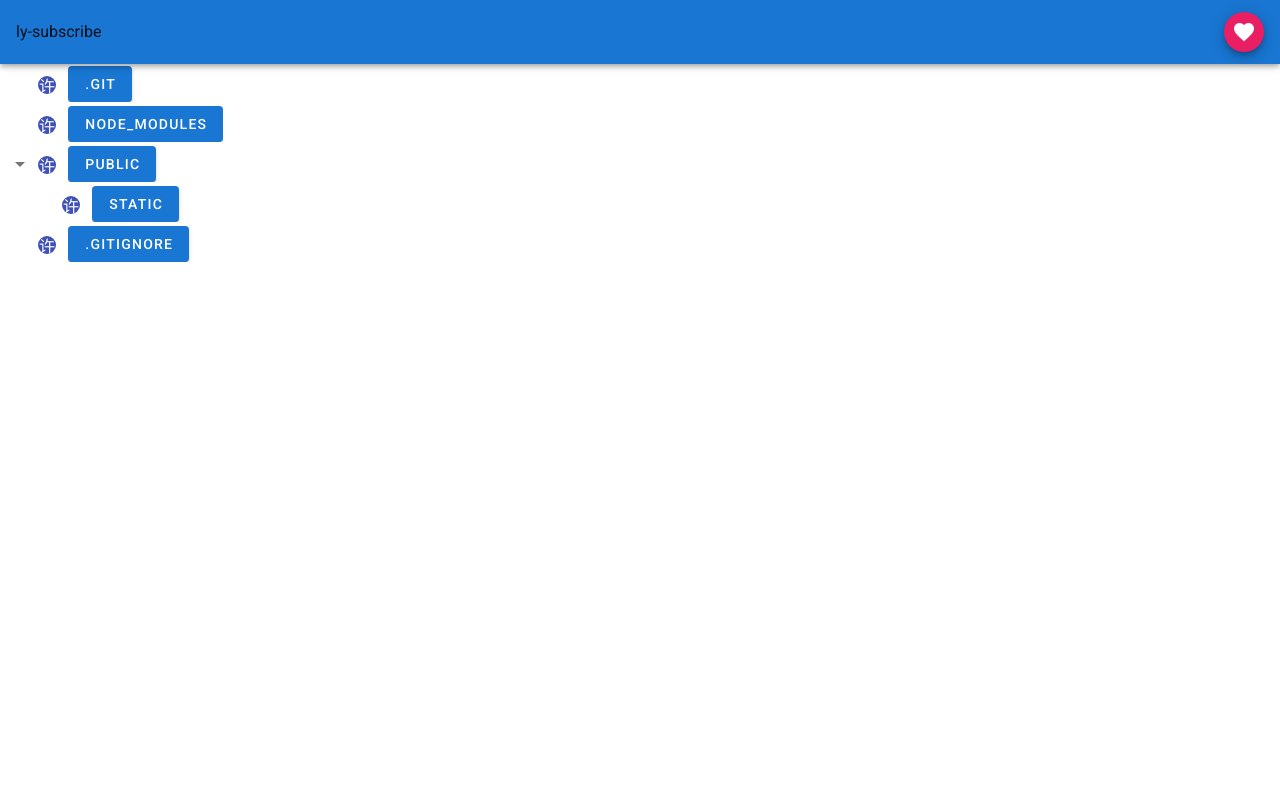
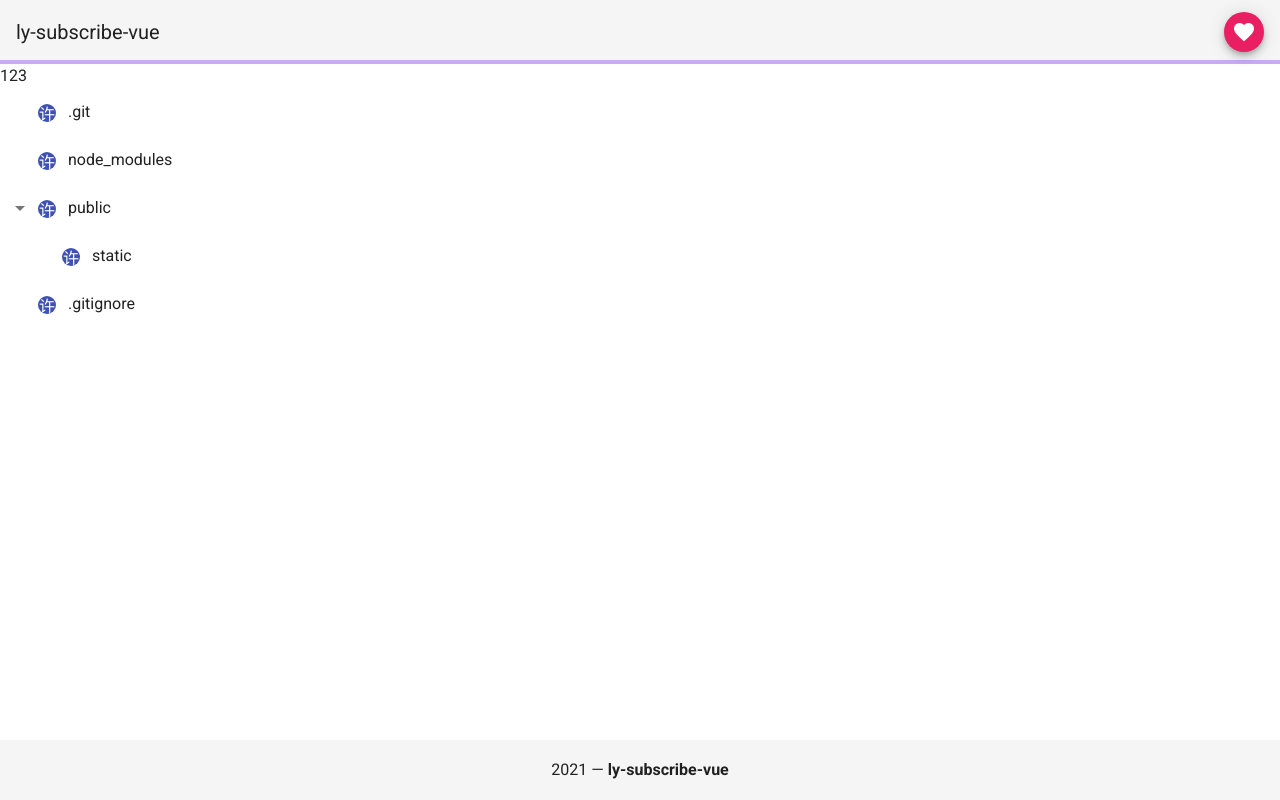
Before and after one commit to ly-chn/ly-subscribe-vue, a Vue app: page /#/home in a window 1280 px wide. Built offline with nearby package versions, Linux system fonts and the light colour scheme.

Commit message:
something

```diff
--- a/src/App.vue
+++ b/src/App.vue
@@ -1,77 +1,11 @@
 <template>
   <v-app>
-    <v-app-bar app color="primary">
-      <div class="d-flex align-center ">
-        ly-subscribe
-      </div>
-
-      <v-spacer></v-spacer>
-
-      <v-btn color="pink" fab small>
-        <v-icon color="white">
-          mdi-heart
-        </v-icon>
-      </v-btn>
-    </v-app-bar>
-
-    <v-main>
-      <v-treeview :items="items"
-                  activatable
-                  class='w-max overflow-auto scroll'
-                  color="primary"
-                  dense
-                  hoverable
-                  item-key="name"
-                  open-all
-                  open-on-click>
-        <template v-slot:prepend='{item}'>
-          <v-avatar color="indigo" size="18">
-            <span class="white--text">许</span>
-          </v-avatar>
-        </template>
-        <template v-slot:label="{item}">
-          <v-menu min-width='none' offset-y open-on-hover top>
-            <template v-slot:activator="{ on, attrs }">
-              <v-btn v-bind="attrs" v-on="on" color="primary" dark>
-                {{ item.name }}
-              </v-btn>
-            </template>
-            <div class="operational-button">
-              <v-icon @click.stop='onClick'>mdi-plus</v-icon>
-              <v-icon @click.stop='onClick'>mdi-plus</v-icon>
-              <v-icon @click.stop='onClick'>mdi-plus</v-icon>
-            </div>
-          </v-menu>
-        </template>
-      </v-treeview>
-    </v-main>
+    <router-view/>
   </v-app>
 </template>
 
 <script>
-
 export default {
-  name: 'App',
-
-  data   : () => ({
-    a    : true,
-    items: [{
-      name: '.git',
-    }, {
-      name: 'node_modules',
-    }, {
-      name    : 'public',
-      children: [{
-        name: 'static',
-      }],
-    }, {
-      name: '.gitignore',
-    },],
-  }),
-  methods: {
-    onClick() {
-      alert(1)
-    }
-  },
-};
+  name: 'App'
+}
 </script>
--- /dev/null
+++ b/src/components/task-tree.vue
@@ -0,0 +1,57 @@
+<template>
+  <v-treeview :items="items"
+              activatable
+              class='w-max overflow-auto scroll'
+              color="primary"
+              hoverable
+              item-key="name"
+              open-all
+              open-on-click>
+    <template v-slot:prepend='{item}'>
+      <v-avatar color="indigo" size="18">
+        <span class="white--text">许</span>
+      </v-avatar>
+    </template>
+    <template v-slot:label="{item}">
+      <v-menu min-width='none' offset-y open-on-hover top>
+        <template v-slot:activator="{ on, attrs }">
+              <span v-bind="attrs" v-on="on">
+                {{ item.name }}
+              </span>
+        </template>
+        <div class="operational-button select-none">
+          <v-icon @click.stop='onClick'>mdi-plus</v-icon>
+          &emsp;
+          <v-icon @click.stop='onClick'>mdi-plus</v-icon>
+          &emsp;
+          <v-icon @click.stop='onClick'>mdi-plus</v-icon>
+        </div>
+      </v-menu>
+    </template>
+  </v-treeview>
+</template>
+
+<script>
+export default {
+  name: "task-tree",
+  data: () => ({
+    items: [{
+      name: '.git',
+    }, {
+      name: 'node_modules',
+    }, {
+      name: 'public',
+      children: [{
+        name: 'static',
+      }],
+    }, {
+      name: '.gitignore',
+    },]
+  }),
+  methods: {
+    onClick() {
+      alert(1)
+    }
+  },
+}
+</script>
--- /dev/null
+++ b/src/layout/index.vue
@@ -0,0 +1,51 @@
+<template>
+  <div>
+    <v-app-bar :elevate-on-scroll='true' app>
+      <v-progress-linear
+          :active='progressBar'
+          :indeterminate='progressBar'
+          absolute
+          bottom
+          color='deep-purple accent-4'
+      ></v-progress-linear>
+
+      <v-toolbar-title>{{ title }}</v-toolbar-title>
+
+      <v-spacer></v-spacer>
+
+      <v-btn color="pink" fab small>
+        <v-icon color="white">
+          mdi-heart
+        </v-icon>
+      </v-btn>
+    </v-app-bar>
+
+    <v-main>
+      <router-view/>
+    </v-main>
+
+    <v-footer absolute class="bottom-0 inset-x-0">
+      <v-col class='text-center' cols='12'>
+        {{ new Date().getFullYear() }} — <strong>{{ title }}</strong>
+      </v-col>
+    </v-footer>
+  </div>
+</template>
+
+<script>
+import setting    from '@/setting'
+import {mapState} from "vuex";
+
+export default {
+  data() {
+    return {
+      title : setting.title,
+    }
+  },
+  computed: {
+    ...mapState({
+      progressBar: state => state.progressBar
+    })
+  }
+}
+</script>
--- a/src/router/index.js
+++ b/src/router/index.js
@@ -1,29 +1,40 @@
 import Vue from 'vue'
 import VueRouter from 'vue-router'
-import Home from '../views/Home.vue'
-
+import Layout from '@/layout'
+import home from "@/views/home";
 Vue.use(VueRouter)
 
 const routes = [
   {
     path: '/',
-    name: 'Home',
-    component: Home
+    component: Layout,
+    redirect: '/home',
+    children: [
+      {
+        path: 'home',
+        component: ()=>import('@/views/home'),
+        name: 'Home',
+        meta: {title: 'Home', icon: 'home', affix: true}
+      }
+    ]
   },
   {
-    path: '/about',
-    name: 'About',
-    // route level code-splitting
-    // this generates a separate chunk (about.[hash].js) for this route
-    // which is lazy-loaded when the route is visited.
-    component: () => import(/* webpackChunkName: "about" */ '../views/About.vue')
+    path:'/login',
+    component: () => import('@/views/system/sign-in'),
   }
 ]
 
-const router = new VueRouter({
-  mode: 'history',
-  base: process.env.BASE_URL,
-  routes
+const createRouter = () => new VueRouter({
+  // mode: 'history', // require service support
+  scrollBehavior: () => ({y: 0}),
+  routes: routes
 })
 
+const router = createRouter()
+
+export function resetRouter() {
+  const newRouter = createRouter()
+  router.matcher = newRouter.matcher // reset router
+}
+
 export default router
--- /dev/null
+++ b/src/setting.js
@@ -0,0 +1,3 @@
+module.exports = {
+    title:'ly-subscribe-vue'
+}
--- a/src/views/Home.vue
+++ /dev/null
@@ -1,12 +0,0 @@
-<template>
-  <div class="home">
-    <img alt="Vue logo" src="../assets/logo.png">
-  </div>
-</template>
-
-<script>
-
-export default {
-  name: 'Home',
-}
-</script>
--- /dev/null
+++ b/src/views/home.vue
@@ -0,0 +1,15 @@
+<template>
+  <div>
+    123
+    <task-tree/>
+  </div>
+</template>
+
+<script>
+
+import TaskTree from "@/components/task-tree";
+export default {
+  name: 'home',
+  components: {TaskTree},
+}
+</script>
--- /dev/null
+++ b/src/views/system/sign-in.vue
@@ -0,0 +1,13 @@
+<template>
+
+</template>
+
+<script>
+export default {
+  name: "sign-in"
+}
+</script>
+
+<style scoped>
+
+</style>
```
